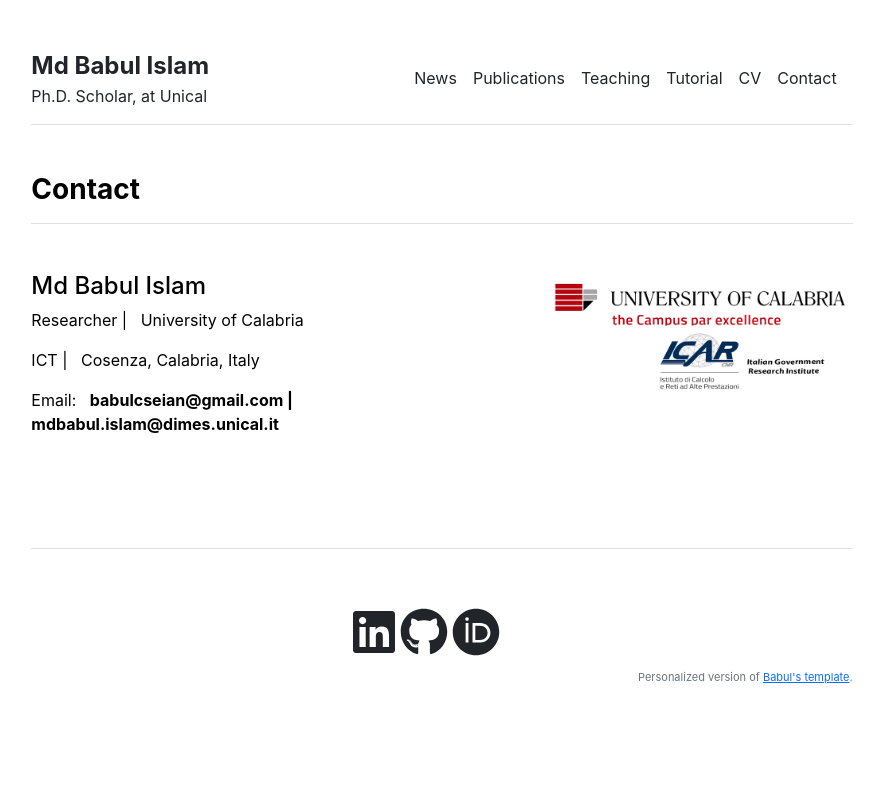
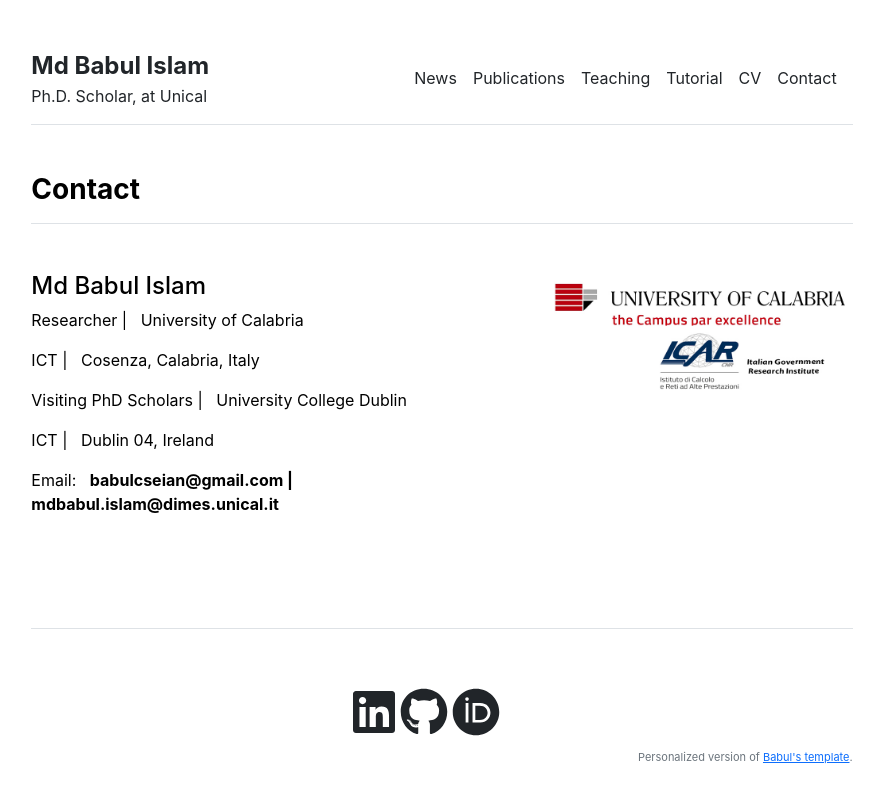
Before and after one commit to babulcseian/babulcseian.github.io, a Jekyll site: the page built from contact.md, in a window 1280 px wide. Shown: the top 803 px of the page, without its empty margins (198-1081 px from the left). Built offline with Jekyll 4.4.1, drawn with Linux system fonts in a browser that asks for light colours; a style sheet for code colours, icons or effects is not loaded.

Commit message:
Update contact.html

```diff
--- a/_includes/contact.html
+++ b/_includes/contact.html
@@ -7,6 +7,8 @@
         <h4>Md Babul Islam</h4>
         <p>Researcher | &nbsp; University of Calabria</p>
         <p>ICT | &nbsp; Cosenza, Calabria, Italy</p>
+         <p>Visiting PhD Scholars | &nbsp; University College Dublin</p>
+        <p>ICT | &nbsp; Dublin 04, Ireland</p>
         <!-- <p>Phone: +34 xxx xx xx xx </p> -->
         <p>Email: &nbsp; <b>babulcseian@gmail.com | &nbsp mdbabul.islam@dimes.unical.it</b></p>
         <!-- <p>Office: xxxxx </p> -->
```
